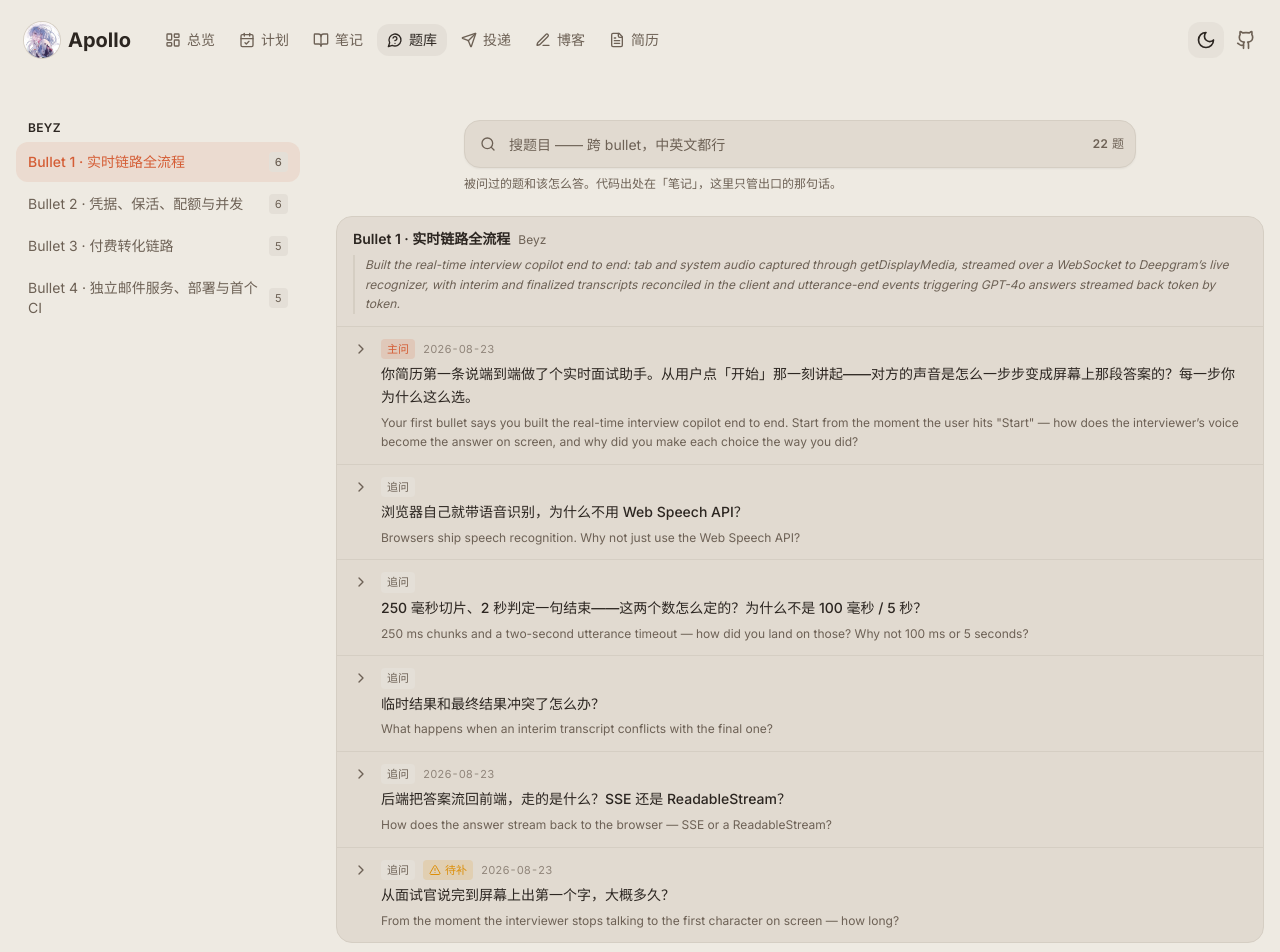
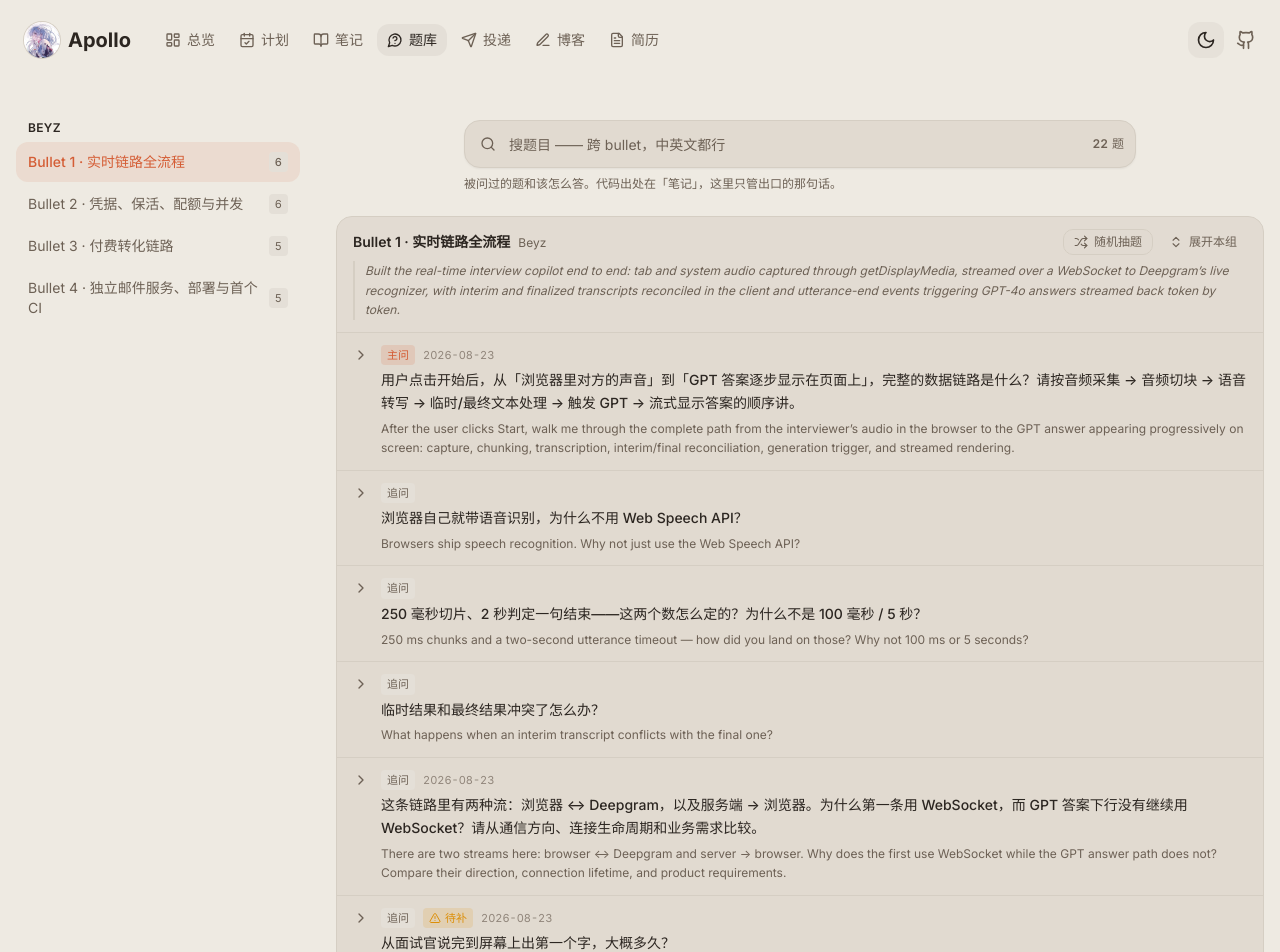
Before and after one commit to Fzgt/apollo, a React (Vite) app: page /questions in a window 1280 px wide. Shown: the top 952 px of the page. Built offline with nearby package versions, Linux system fonts and the light colour scheme.

Commit message:
improve Beyz question practice flow

```diff
--- a/src/components/questions/QuestionRow.tsx
+++ b/src/components/questions/QuestionRow.tsx
@@ -41,6 +41,7 @@ export function QuestionRow({ question, isOpen, onToggle, hitZh, hitEn }: Questi
 
   return (
     <motion.div
+      id={`question-${question.id}`}
       layout="position"
       transition={{ layout: { duration: 0.2, ease: [0.25, 0.46, 0.45, 0.94] } }}
       className={cn(
--- a/src/content/questions/beyz.ts
+++ b/src/content/questions/beyz.ts
@@ -21,22 +21,22 @@ export const beyz: QuestionSource = {
           kind: 'main',
           asked: '2026-08-23',
           q: {
-            zh: '你简历第一条说端到端做了个实时面试助手。从用户点「开始」那一刻讲起——对方的声音是怎么一步步变成屏幕上那段答案的？每一步你为什么这么选。',
-            en: 'Your first bullet says you built the real-time interview copilot end to end. Start from the moment the user hits "Start" — how does the interviewer’s voice become the answer on screen, and why did you make each choice the way you did?',
+            zh: '用户点击开始后，从「浏览器里对方的声音」到「GPT 答案逐步显示在页面上」，完整的数据链路是什么？请按音频采集 → 音频切块 → 语音转写 → 临时/最终文本处理 → 触发 GPT → 流式显示答案的顺序讲。',
+            en: 'After the user clicks Start, walk me through the complete path from the interviewer’s audio in the browser to the GPT answer appearing progressively on screen: capture, chunking, transcription, interim/final reconciliation, generation trigger, and streamed rendering.',
           },
           a: {
-            zh: `六步。名字必须说对——这题最容易掉分的地方就是把 Deepgram 的字段名说错。
+            zh: `先讲六步主链路。身份、套餐校验和 60 秒临时 key 属于 Bullet 2；可以在开头交代一句，但不要让安全细节淹没这道题。
 
 1. **采集** —— 对方的声音在浏览器另一个标签页里，麦克风采不到。所以走 \`getDisplayMedia({ video: true, audio: true })\` 的「共享标签页」路径。**这个 API 必须带 \`video: true\` 才拿得到音频**，拿到之后立刻把 video 轨 \`stop()\` 并 \`removeTrack()\`，只留音频。
-2. **切片** —— \`MediaRecorder\` 每 250 ms 出一个 blob，\`size > 0\` 才发（发空包 Deepgram 会直接关连接）。
+2. **切片** —— \`MediaRecorder\` 每 250 ms 产生一个音频 \`Blob\`，\`size > 0\` 才发（发空包 Deepgram 会直接关连接）。
 3. **传输** —— WebSocket 连 Deepgram live，nova-2，开 \`interim_results\`、\`smart_format\`，关 \`filler_words\`。
-4. **调和** —— Deepgram 先给临时结果、再给 \`is_final\` 的定稿。用一个 ref 存「已确认」串，界面显示 = 已确认 + 当前这段临时的。临时结果是**重写**不是追加，所以字不会闪回也不会重复。
-5. **切句** —— 不自己写静音检测，用 Deepgram 的 **\`UtteranceEnd\` 消息**（由 \`utterance_end_ms: 2000\` 配出来）判定一句问完了，触发生成。
-6. **生成** —— server action 里 \`streamText({ model: openai('gpt-4o') })\`，\`createStreamableValue()\` 边生成边往外推；前端 \`readStreamableValue()\` 逐块拼，包在 \`startTransition\` 里更新。**面试场景里首字延迟比总时长重要**，所以全程流式。
+4. **调和** —— 开启 \`interim_results\` 后，Deepgram 返回的 transcript 消息带 \`is_final\`。\`false\` 的当前临时文本只替换显示；\`true\` 的定稿才追加进 ref 里的「已确认」串。界面始终显示「已确认 + 当前临时」，所以不会重复累加。
+5. **切句** —— 不自己写静音检测，用 Deepgram 通过**同一条 WebSocket** 发来的 \`UtteranceEnd\` 事件（由 \`utterance_end_ms: 2000\` 配置）判定一句问完了，触发生成。**它不是 webhook。**
+6. **生成** —— Next.js server action 里用 \`streamText({ model: openai('gpt-4o') })\` 读取 GPT-4o 的文本增量，再通过 RSC 的 \`createStreamableValue()\` 往客户端推；前端以 \`readStreamableValue()\` 逐块消费并更新页面。这里的 chunk 是**文本增量，不保证刚好等于一个 token**。**面试场景里首字延迟比总时长重要**，所以不等整段完成。
 
 收尾一句：整条链路没有第三方的中间层，采集、调和、切句、生成都是我自己接的。
 
-> ⚠️ 名字别说错：是 \`is_final\` / \`speech_final\` / \`UtteranceEnd\`。**没有「Silent event」，也没有 \`utterance_end: true\` 这个字段。** 意思对、名字错，是最容易掉分的那一类。`,
+> ⚠️ 三个最容易说错的点：\`UtteranceEnd\` 是 WebSocket 事件，不是 webhook；GPT 下行是 RSC streamable value，不是手写 \`ReadableStream\`；chunk 不保证等于一个 token。`,
           },
           phrases: [
             'The interviewer’s audio lives in another tab, so the mic can’t reach it — I capture it with getDisplayMedia.',
@@ -95,11 +95,16 @@ export const beyz: QuestionSource = {
           kind: 'followup',
           asked: '2026-08-23',
           q: {
-            zh: '后端把答案流回前端，走的是什么？SSE 还是 ReadableStream？',
-            en: 'How does the answer stream back to the browser — SSE or a ReadableStream?',
+            zh: '这条链路里有两种流：浏览器 ↔ Deepgram，以及服务端 → 浏览器。为什么第一条用 WebSocket，而 GPT 答案下行没有继续用 WebSocket？请从通信方向、连接生命周期和业务需求比较。',
+            en: 'There are two streams here: browser ↔ Deepgram and server → browser. Why does the first use WebSocket while the GPT answer path does not? Compare their direction, connection lifetime, and product requirements.',
           },
           a: {
-            zh: `**都不是。** 实际用的是 Next.js server action + AI SDK RSC 的 \`createStreamableValue()\`，前端 \`readStreamableValue()\` 消费，底层走 RSC 的 flight 流，不是我手写的传输层。
+            zh: `**因为两条链路的通信形状不同。**
+
+- **浏览器 ↔ Deepgram** 是长时间存在的双向会话：浏览器持续上传音频，Deepgram 同时不断下发 transcript、metadata 和 \`UtteranceEnd\` 等事件。双方都要随时发消息，连接还要跨越整场面试，所以 WebSocket 合适。
+- **服务端 → 浏览器** 是一次提问对应一次答案的请求—响应：问题提交以后，主要需求只是把 GPT 文本增量单向推回来，答案结束这次流也结束。为它再维护一条 WebSocket，需要自己处理连接关联、清理和错误状态，却没有换来双向通信价值。
+
+实际实现是 Next.js server action + AI SDK RSC 的 \`createStreamableValue()\`，前端用 \`readStreamableValue()\` 消费，底层走 RSC Flight stream，不是手写 \`ReadableStream\`，也不是 SSE。
 
 **这句要主动说清楚，别含糊成「异步流式」——含糊比说错更掉分。**
 
@@ -111,7 +116,8 @@ export const beyz: QuestionSource = {
 能把「为什么 SSE 在这个场景不成立」讲出来，比答对名字更值钱。`,
           },
           phrases: [
-            'It’s a Next.js server action using the AI SDK’s streamable value — not something I hand-rolled.',
+            'Deepgram is a long-lived, bidirectional session; the GPT answer is a finite, one-way response stream.',
+            'It’s a Next.js server action using the AI SDK’s streamable value — not another WebSocket I had to operate.',
             'EventSource is GET-only, and the question payload has to be POSTed, so plain SSE was out.',
           ],
         },
--- a/src/pages/QuestionsPage.tsx
+++ b/src/pages/QuestionsPage.tsx
@@ -1,7 +1,7 @@
 import { useEffect, useMemo, useState } from 'react';
 import { useSearchParams } from 'react-router-dom';
 import { motion } from 'framer-motion';
-import { ChevronsDownUp, Search, SearchX, X } from 'lucide-react';
+import { ChevronsDownUp, ChevronsUpDown, Search, SearchX, Shuffle, X } from 'lucide-react';
 import { QuestionRow } from '@/components/questions/QuestionRow';
 import { SiteFooter } from '@/components/layout/SiteFooter';
 import { questionCount, questionSources, type Question } from '@/content/questions';
@@ -101,6 +101,8 @@ export default function QuestionsPage() {
   const selectSlot = (key: string) => {
     const next = new URLSearchParams(searchParams);
     next.set('b', key);
+    next.delete('q');
+    setOpenIds(new Set());
     setSearchParams(next, { replace: true });
   };
 
@@ -121,13 +123,66 @@ export default function QuestionsPage() {
     if (only) setOpenIds(new Set([only.question.id]));
   }, [isFiltered, hitCount, slots]);
 
-  const toggle = (id: string) =>
-    setOpenIds((prev) => {
-      const next = new Set(prev);
-      if (next.has(id)) next.delete(id);
-      else next.add(id);
-      return next;
-    });
+  const revealQuestion = (id: string, scroll = true) => {
+    setOpenIds(new Set([id]));
+    const next = new URLSearchParams(searchParams);
+    next.set('q', id);
+    setSearchParams(next, { replace: true });
+    if (scroll) {
+      window.requestAnimationFrame(() =>
+        document.getElementById(`question-${id}`)?.scrollIntoView({
+          behavior: 'smooth',
+          block: 'center',
+        })
+      );
+    }
+  };
+
+  const toggle = (id: string) => {
+    if (!openIds.has(id)) {
+      revealQuestion(id, false);
+      return;
+    }
+    if (openIds.size > 1) {
+      const remaining = new Set(openIds);
+      remaining.delete(id);
+      setOpenIds(remaining);
+      return;
+    }
+    setOpenIds(new Set());
+    const next = new URLSearchParams(searchParams);
+    next.delete('q');
+    setSearchParams(next, { replace: true });
+  };
+
+  // 刷新或分享带 q 参数的链接时，回到原来那道题。
+  useEffect(() => {
+    const id = searchParams.get('q');
+    if (!id || !slots.some((slot) => slot.rows.some((row) => row.question.id === id))) return;
+    setOpenIds((current) => (current.has(id) ? current : new Set([id])));
+  }, [searchParams, slots]);
+
+  const collapseAll = () => {
+    setOpenIds(new Set());
+    const next = new URLSearchParams(searchParams);
+    next.delete('q');
+    setSearchParams(next, { replace: true });
+  };
+
+  const expandSlot = (slot: Slot) => {
+    setOpenIds(new Set(slot.rows.map((row) => row.question.id)));
+    const next = new URLSearchParams(searchParams);
+    next.delete('q');
+    setSearchParams(next, { replace: true });
+  };
+
+  const pickRandom = (slot: Slot) => {
+    if (slot.rows.length === 0) return;
+    const candidates = slot.rows.filter((row) => !openIds.has(row.question.id));
+    const pool = candidates.length > 0 ? candidates : slot.rows;
+    const row = pool[Math.floor(Math.random() * pool.length)];
+    revealQuestion(row.question.id);
+  };
 
   /** 侧边栏一格。桌面竖排、手机横排滑动，样式差在容器上 */
   const slotButton = (slot: Slot, variant: 'aside' | 'chip') => {
@@ -262,7 +317,7 @@ export default function QuestionsPage() {
                 {openIds.size > 0 && (
                   <button
                     type="button"
-                    onClick={() => setOpenIds(new Set())}
+                    onClick={collapseAll}
                     className="inline-flex shrink-0 items-center gap-1 rounded-md px-1.5 py-0.5 transition-colors hover:bg-muted hover:text-foreground"
                   >
                     <ChevronsDownUp className="size-3.5" />
@@ -278,11 +333,33 @@ export default function QuestionsPage() {
                     className="overflow-hidden rounded-xl border border-border bg-card"
                   >
                     <div className="border-b border-border bg-muted/30 px-4 py-3">
-                      <div className="flex items-baseline gap-2">
-                        <h2 className="text-sm font-semibold text-foreground">
-                          {slot.bulletTitle}
-                        </h2>
-                        <span className="text-xs text-muted-foreground">{slot.sourceTitle}</span>
+                      <div className="flex flex-wrap items-center justify-between gap-3">
+                        <div className="flex items-baseline gap-2">
+                          <h2 className="text-sm font-semibold text-foreground">
+                            {slot.bulletTitle}
+                          </h2>
+                          <span className="text-xs text-muted-foreground">{slot.sourceTitle}</span>
+                        </div>
+                        {slot.rows.length > 0 && (
+                          <div className="flex items-center gap-1.5">
+                            <button
+                              type="button"
+                              onClick={() => pickRandom(slot)}
+                              className="inline-flex items-center gap-1.5 rounded-md border border-border bg-card/60 px-2.5 py-1 text-xs text-muted-foreground transition-colors hover:border-foreground/20 hover:text-foreground"
+                            >
+                              <Shuffle className="size-3.5" />
+                              随机抽题
+                            </button>
+                            <button
+                              type="button"
+                              onClick={() => expandSlot(slot)}
+                              className="inline-flex items-center gap-1.5 rounded-md px-2.5 py-1 text-xs text-muted-foreground transition-colors hover:bg-muted hover:text-foreground"
+                            >
+                              <ChevronsUpDown className="size-3.5" />
+                              展开本组
+                            </button>
+                          </div>
+                        )}
                       </div>
                       {slot.resume && (
                         <p className="mt-1.5 border-l-2 border-border pl-2.5 text-xs italic leading-relaxed text-muted-foreground">
```
